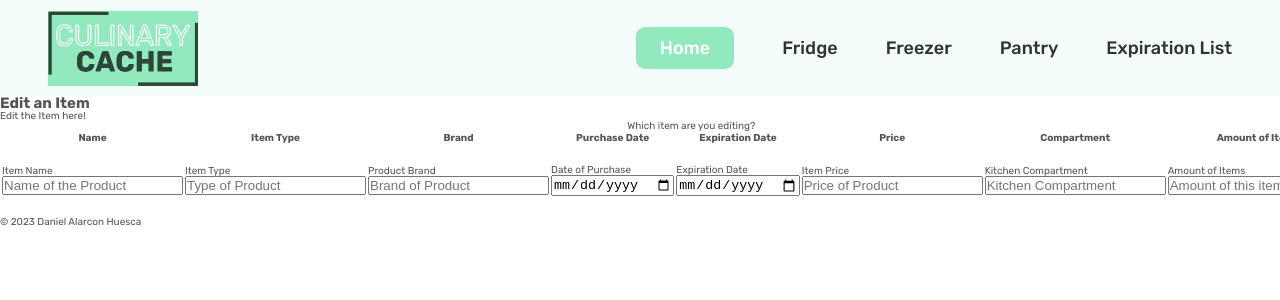
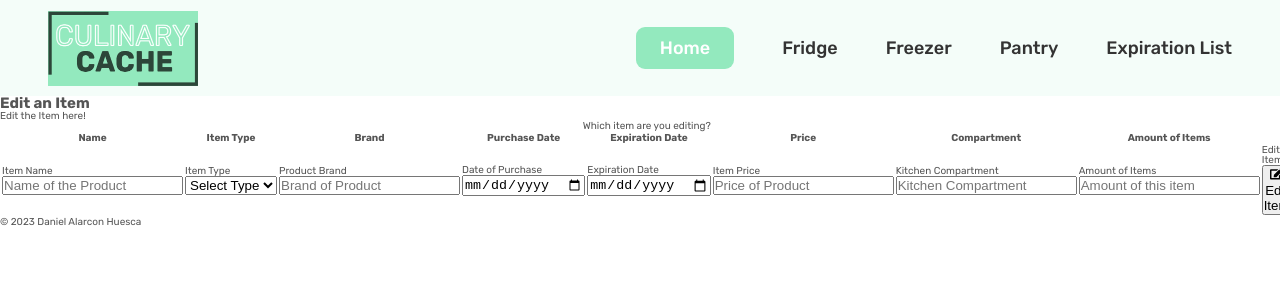
Before and after one commit to danny-alarcon97/fridge-app-frontend, a React (Create React App) app: page /edit-item in a window 1280 px wide. Shown: the top 300 px of the page. Built offline with nearby package versions, Linux system fonts and the light colour scheme; a web font is replaced by a local one.

Commit message:
options for food type

```diff
--- a/src/pages/AddItemPageTable.js
+++ b/src/pages/AddItemPageTable.js
@@ -88,14 +88,21 @@ export const AddItemPageTable = () => {
                 </td>
 
                 <td>
-                  <label for="itemType">Item Type</label>
-                  <input
-                    type="text"
-                    placeholder="Type of Product"
+                  <label htmlFor="itemType">Item Type</label>
+                  <select
                     value={itemType}
                     onChange={(e) => setItemType(e.target.value)}
                     id="itemType"
-                  />
+                  >
+                    <option value="">Select Type</option>{" "}
+                    {/* Optional: Adds a prompt to select an option */}
+                    <option value="meat">Meat</option>
+                    <option value="dairy">Dairy</option>
+                    <option value="fruit">Fruit</option>
+                    <option value="veges">Veges</option>
+                    <option value="seafood">Seafood</option>
+                    <option value="other">Other</option>
+                  </select>
                 </td>
 
                 <td>
--- a/src/pages/EditItemPageTable.js
+++ b/src/pages/EditItemPageTable.js
@@ -84,14 +84,21 @@ export const EditItemPageTable = ({ itemToEdit }) => {
                 </td>
 
                 <td>
-                  <label for="itemType">Item Type</label>
-                  <input
-                    type="text"
-                    placeholder="Type of Product"
+                  <label htmlFor="itemType">Item Type</label>
+                  <select
                     value={itemType}
                     onChange={(e) => setItemType(e.target.value)}
                     id="itemType"
-                  />
+                  >
+                    <option value="">Select Type</option>{" "}
+                    {/* Optional: Adds a prompt to select an option */}
+                    <option value="meat">Meat</option>
+                    <option value="dairy">Dairy</option>
+                    <option value="fruit">Fruit</option>
+                    <option value="veges">Veges</option>
+                    <option value="seafood">Seafood</option>
+                    <option value="other">Other</option>
+                  </select>
                 </td>
 
                 <td>
```
